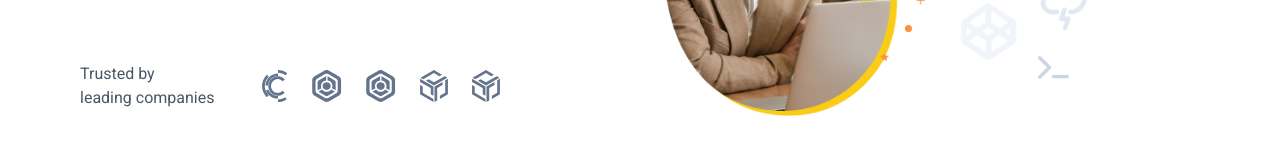
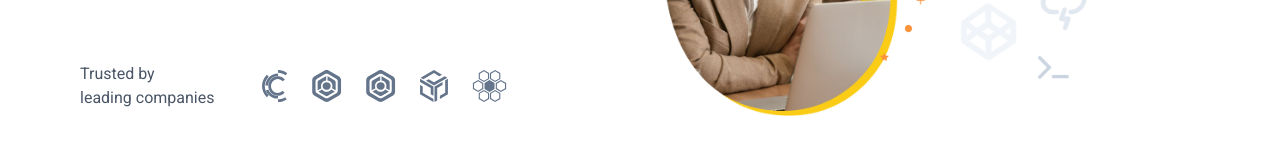
Before and after one commit to miguel-bomfim/buzzvel-frontend-test, a Next.js app: page / in a window 1280 px wide. Shown: the part 503-658 px from the top of the page. Built offline with nearby package versions, Linux system fonts and the light colour scheme.

Commit message:
Update LeadingCompany5.tsx

```diff
--- a/app/components/svg/LeadingCompany5.tsx
+++ b/app/components/svg/LeadingCompany5.tsx
@@ -1,15 +1,42 @@
-import React from 'react'
+import React from "react";
 
 export default function LeadingCompany5() {
-	return (
-		<svg width="28" height="32" viewBox="0 0 28 32" fill="none" xmlns="http://www.w3.org/2000/svg">
-			<path d="M13.9785 3.11148L19.296 6.18212L21.9921 4.62978L13.9785 0L0.593018 7.73445L3.27556 9.28679L13.9785 3.11148Z" fill="#64748B"/>
-			<path d="M24.6767 6.18213L13.9805 12.3574L8.66311 9.2868L5.97375 10.8391L13.9805 15.4621L27.3729 7.73447L24.6767 6.18213Z" fill="#64748B"/>
-			<path d="M2.74612 16.572L0.0567627 15.0196V24.2656L13.4423 32V28.8953L2.74612 22.7132V16.572Z" fill="#64748B"/>
-			<path d="M0.0567627 11.9148L10.7529 18.0901V24.2314L13.4423 25.7905V16.5378L0.0567627 8.81012V11.9148Z" fill="#64748B"/>
-			<path d="M22.5325 15.0195V11.9149L14.5189 16.5378V31.9999L17.2083 30.4476V18.0902L22.5325 15.0195Z" fill="#64748B"/>
-			<path d="M25.2144 10.3625V22.7131L19.897 25.7905V28.8952L27.9106 24.2654V8.81012L25.2144 10.3625Z" fill="#64748B"/>
-		</svg>
-
-	)
+  return (
+    <svg
+      width="35"
+      height="32"
+      viewBox="0 0 35 32"
+      fill="none"
+      xmlns="http://www.w3.org/2000/svg"
+    >
+      <path
+        d="M11.3003 12.9922L6.1089 9.97403L0.910645 12.9922V19.0147L6.1089 22.026L11.3003 19.0147V12.9922ZM10.1824 18.367L6.1089 20.7236L2.03534 18.367V13.6399L6.1089 11.2764L10.1824 13.6399V18.367Z"
+        fill="#64748B"
+      />
+      <path
+        d="M22.5205 12.9853L17.5302 9.97403L12.5465 12.9853V19.0078L17.5302 22.026L22.5205 19.0078V12.9853Z"
+        fill="#64748B"
+      />
+      <path
+        d="M28.96 9.97403L23.7686 12.9922V19.0147L28.96 22.026L34.1582 19.0147V12.9922L28.96 9.97403ZM33.0336 18.367L28.96 20.7236L24.8864 18.367V13.6399L28.96 11.2764L33.0336 13.6399V18.367Z"
+        fill="#64748B"
+      />
+      <path
+        d="M6.72961 22.9662V28.9887L11.9347 32L17.1192 28.9887V22.9662L11.9347 19.948L6.72961 22.9662ZM15.9823 28.3617L11.9347 30.6976L7.82543 28.3617V23.6139L11.9347 21.2504L15.996 23.6139L15.9823 28.3617Z"
+        fill="#64748B"
+      />
+      <path
+        d="M17.9496 22.9662V28.9887L23.1409 32L28.3392 28.9887V22.9662L23.1409 19.948L17.9496 22.9662ZM27.2145 28.3617L23.1409 30.7183L19.0743 28.3617V23.6139L23.1409 21.2504L27.2145 23.6139V28.3617Z"
+        fill="#64748B"
+      />
+      <path
+        d="M17.1192 9.04067V2.99749L11.9416 0L6.72961 2.99749V9.02002L11.9416 12.052L17.1192 9.04067ZM7.82688 3.68657L11.9416 1.30236L15.9946 3.68657V8.41364L11.9416 10.7496L7.82688 8.39294V3.68657Z"
+        fill="#64748B"
+      />
+      <path
+        d="M28.3392 9.06137V3.01814L23.1409 0L17.9496 3.01814V9.04067L23.1409 12.052L28.3392 9.06137ZM19.0743 3.70722L23.1409 1.34371L27.2145 3.70722V8.43429L23.1409 10.7909L19.0743 8.43429V3.70722Z"
+        fill="#64748B"
+      />
+    </svg>
+  );
 }
```
